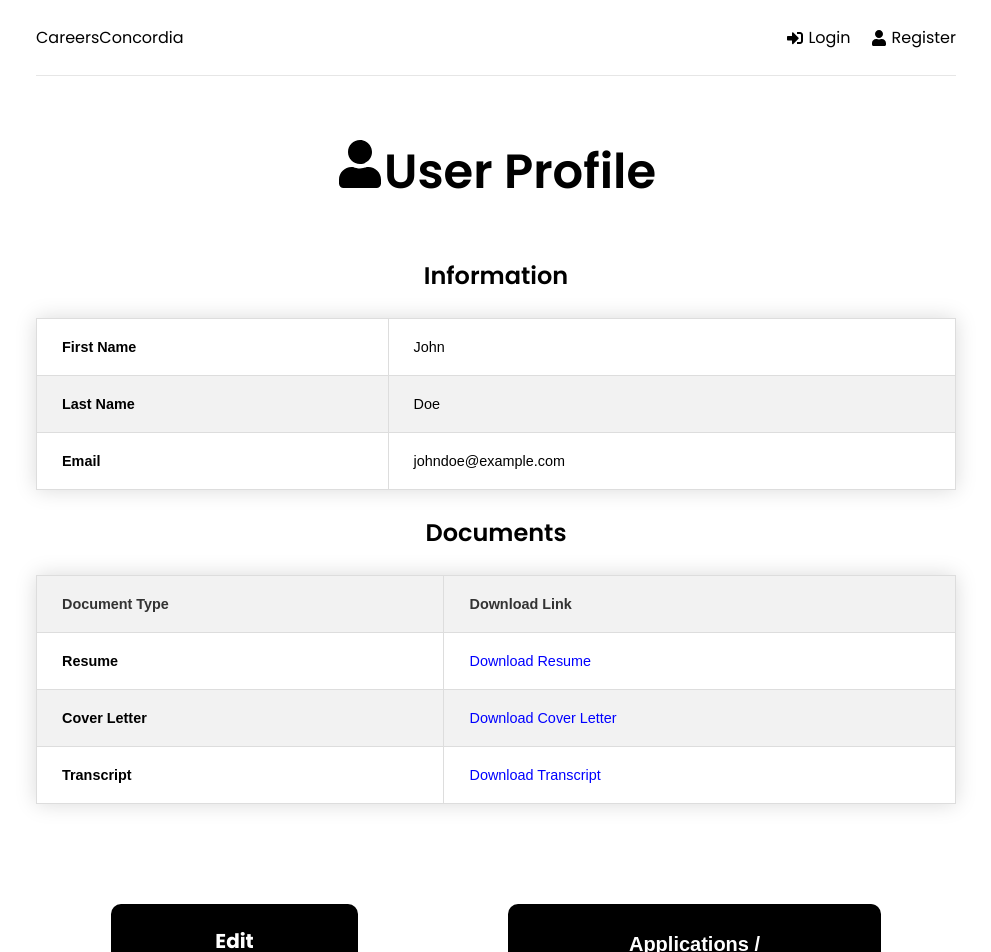
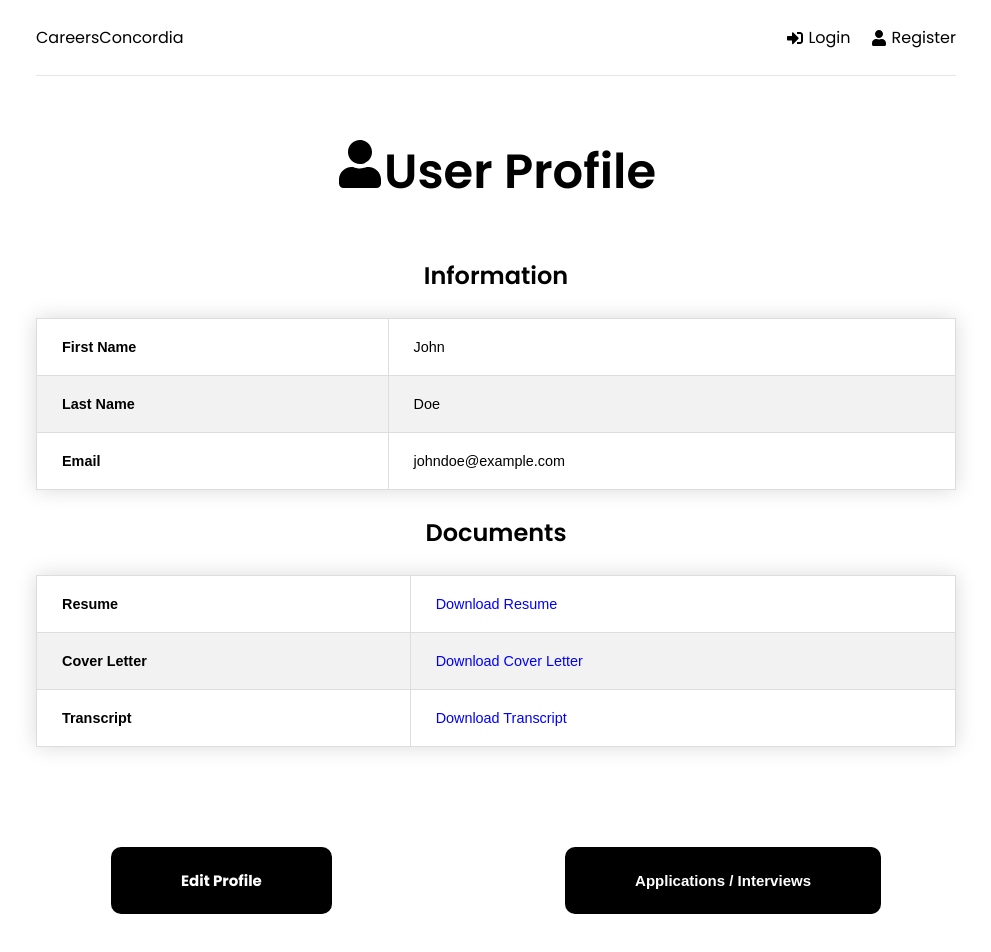
Before and after one commit to gevorgalaverdyan/Career-Service-Platform, a React (Create React App) app in the folder frontend/: page /user-profile in a window 1280 px wide. Shown: the top 952 px of the page, without its empty margins (144-1135 px from the left). Built offline with nearby package versions, Linux system fonts and the light colour scheme.

Commit message:
Modified CSS and Removed Password Field

```diff
--- a/frontend/src/pages/UserProfile.tsx
+++ b/frontend/src/pages/UserProfile.tsx
@@ -34,12 +34,6 @@ function UserProfile() {
 
         <h2 className='documents-heading'>Documents</h2>
         <table>
-          <thead>
-            <tr>
-              <th>Document Type</th>
-              <th>Download Link</th>
-            </tr>
-          </thead>
           <tbody>
             <tr>
               <td className= 'fields'>Resume</td>
--- a/frontend/src/pages/styles/userProfileStyles.css
+++ b/frontend/src/pages/styles/userProfileStyles.css
@@ -74,7 +74,7 @@
     text-align: center;
     text-decoration: none;
     display: inline-block;
-    font-size: 20px;
+    font-size: 15px;
     margin: 75px;
     cursor: pointer;
     border-radius: 10px; /* add rounded edges */
```
Also changed, not shown: frontend/src/common/types.ts (+12 -0 lines), frontend/src/components/Header.tsx (line endings or trailing spaces).
